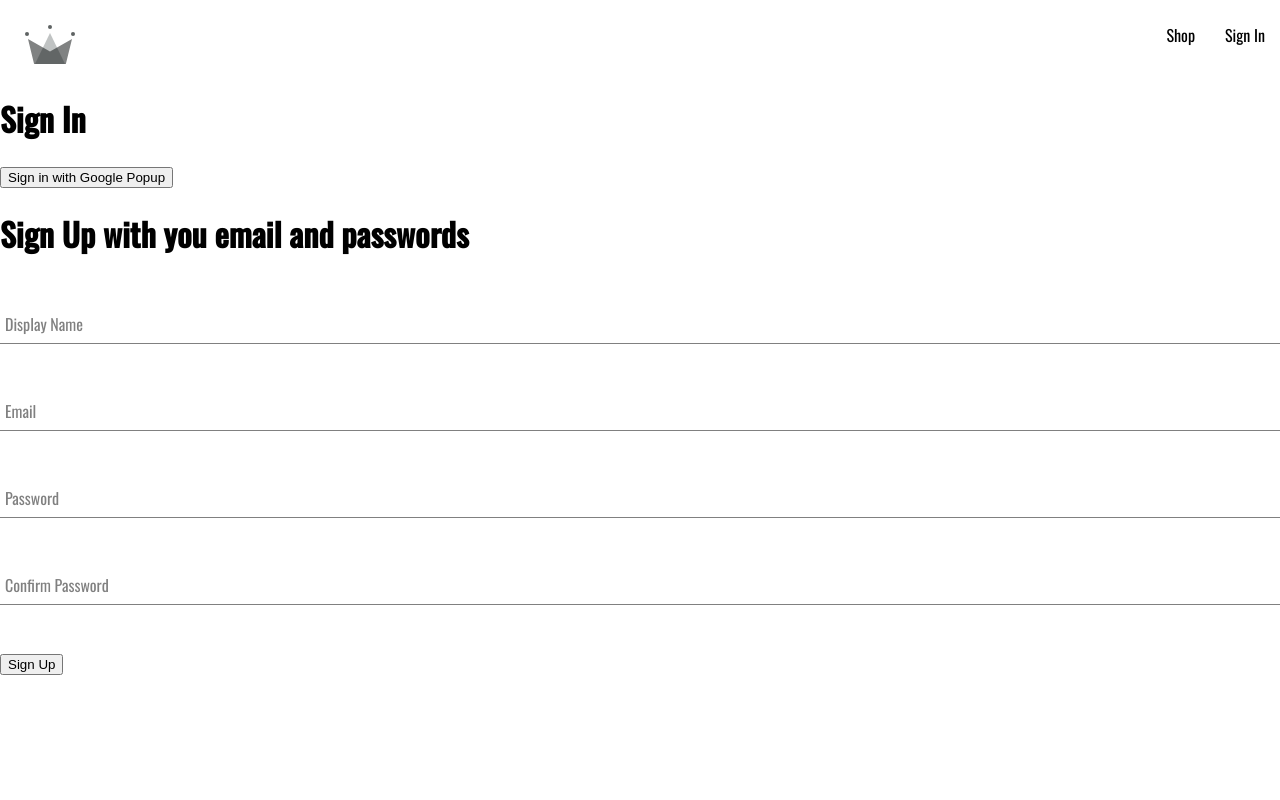
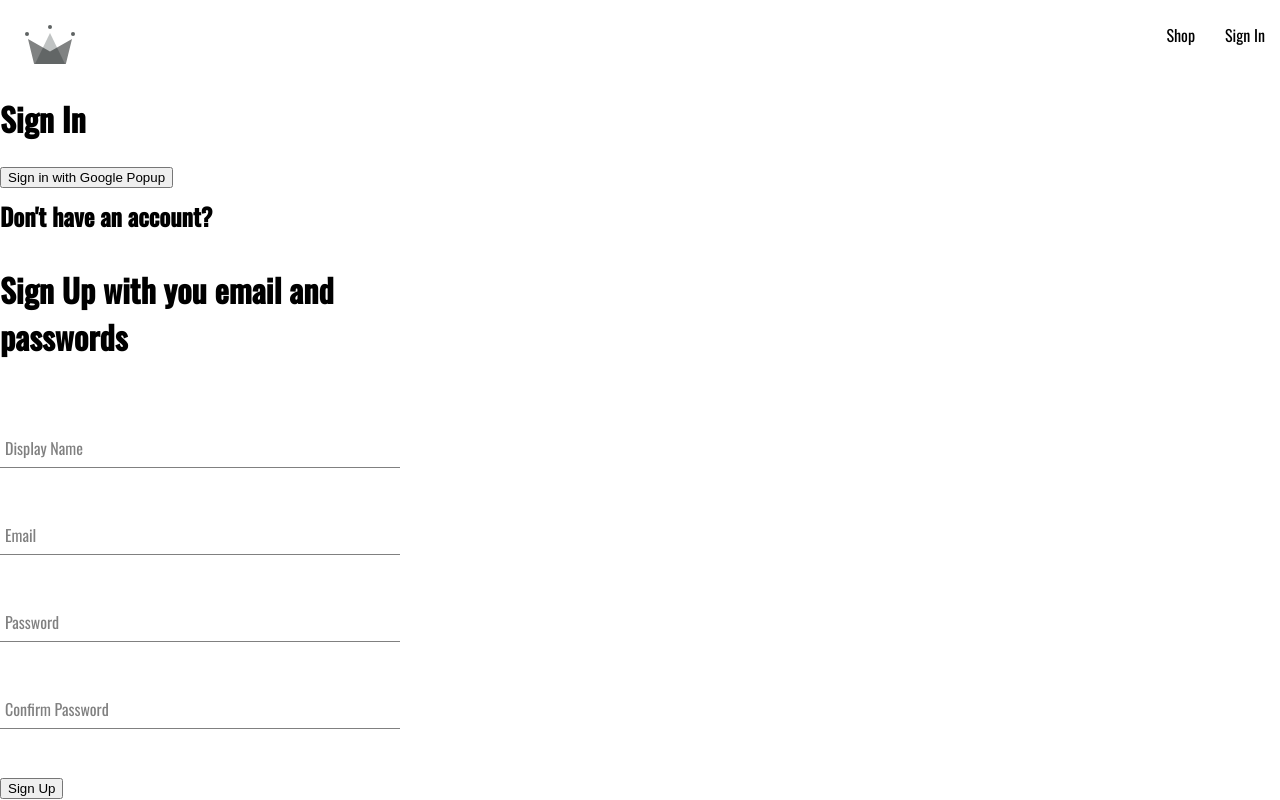
Before and after one commit to katyaskvo/react-online-shop, a React (Create React App) app: page /sign-in in a window 1280 px wide. Built offline with nearby package versions, Linux system fonts and the light colour scheme.

Commit message:
added styles for sign up container

```diff
--- a/src/components/sign-up-form/sign-up-form.component.jsx
+++ b/src/components/sign-up-form/sign-up-form.component.jsx
@@ -1,6 +1,7 @@
 import { useState } from "react";
 import { createAuthUserWithEmailAndPassword, createUserDocumentFromAuth } from "../../utils/firebase/firebase.utils";
 import FormInput from "../form-input/form-input.component";
+import './sign-up-form.styles.scss';
 
 const defaultFormFields = {
      displayName: '',
@@ -40,7 +41,8 @@
         setFormFields({...formFields, [name]: value})
     }
     return (
-        <div>
+        <div className="sign-up-container">
+            <h2>Don't have an account?</h2>
             <h1>Sign Up with you email and passwords</h1>
             <form onSubmit={handleSubmit}>
                 <FormInput label="Display Name" inputOptions={{
--- /dev/null
+++ b/src/components/sign-up-form/sign-up-form.styles.scss
@@ -0,0 +1,10 @@
+.sign-up-container {
+    display: flex;
+    flex-direction: column;
+    max-width: 400px;
+    min-width: 300px;
+
+    h2 {
+        margin: 10px 0;
+    }
+}
```
